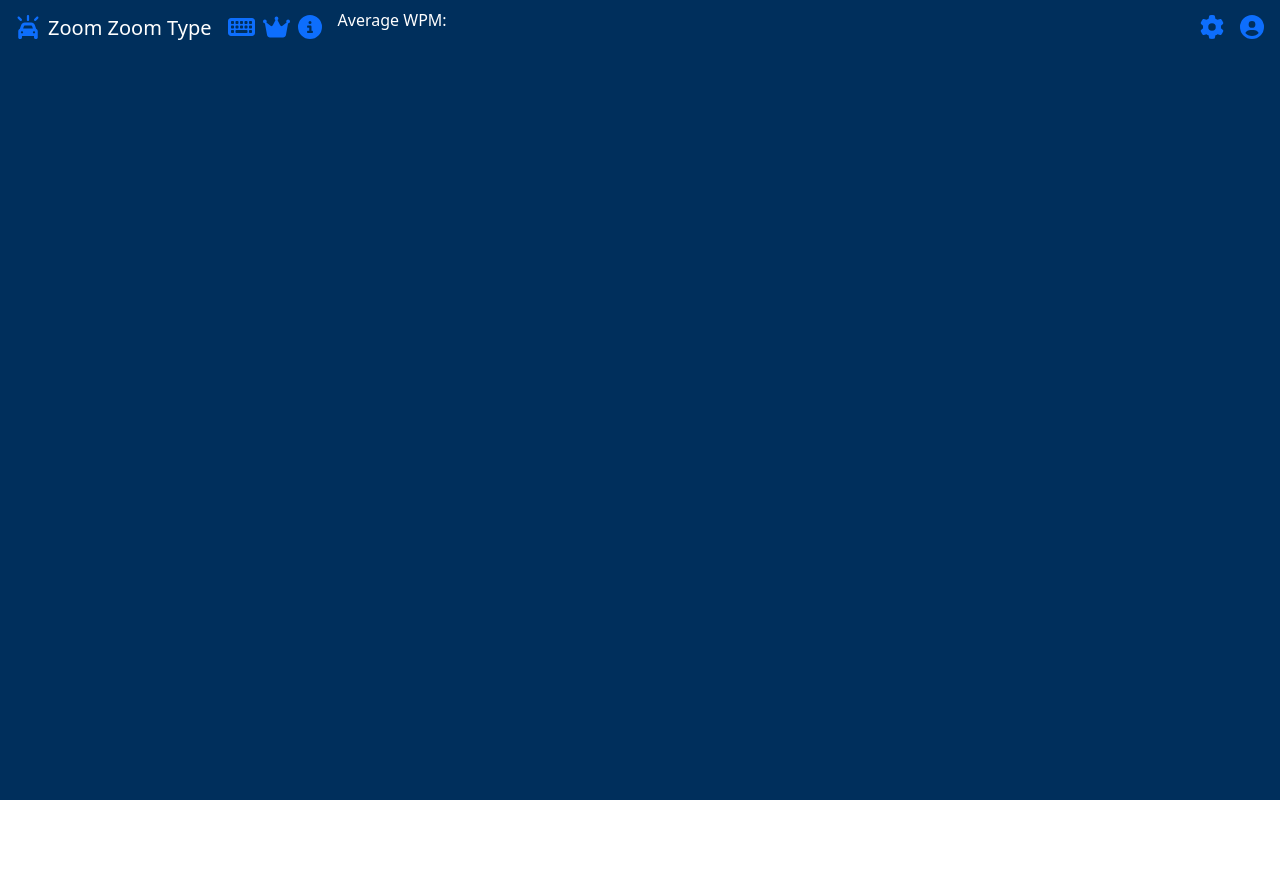
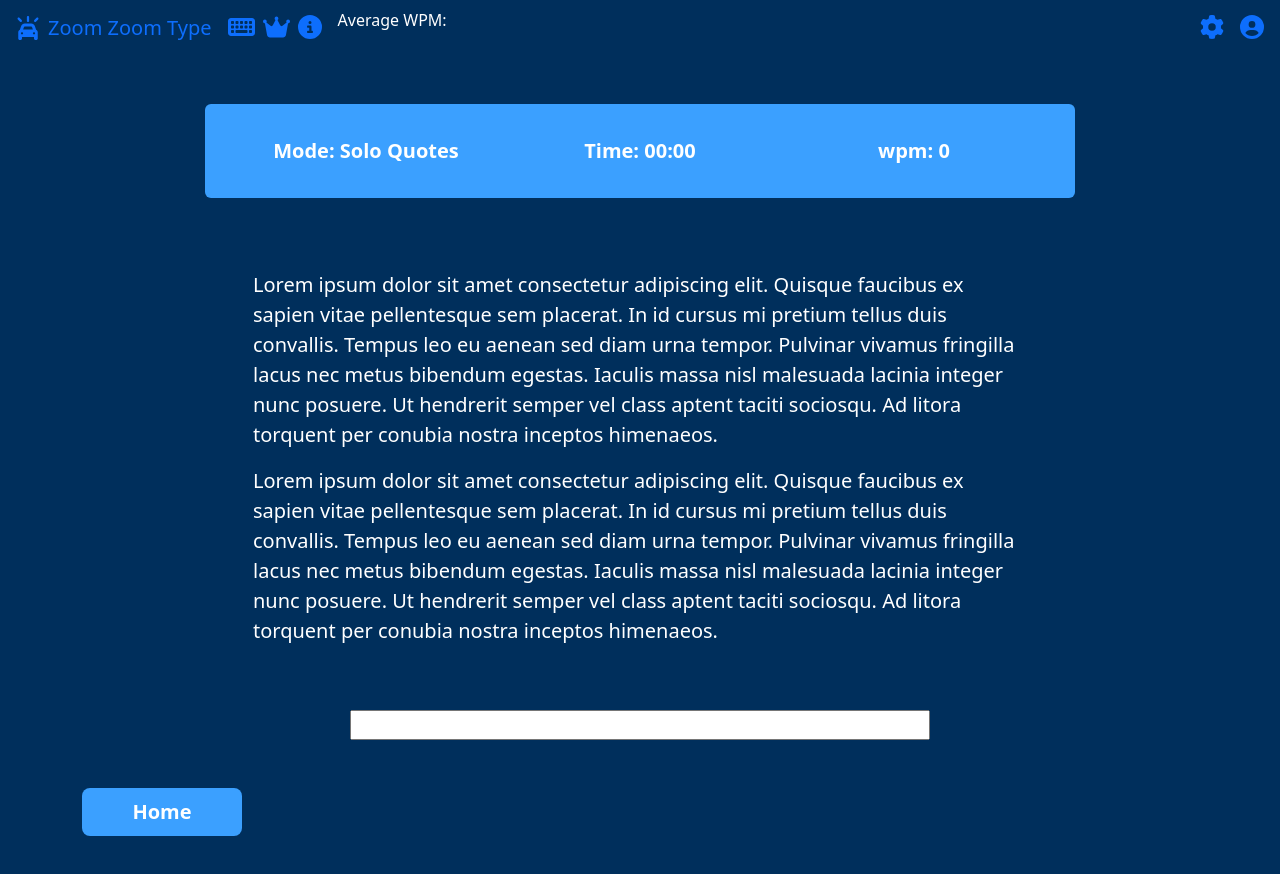
Before and after one commit to eHag-FRU/ZoomZoomType, a React (Vite) app in the folder client/: page /GamePage in a window 1280 px wide. Shown: the top 874 px of the page. Before the commit the page ends 800 px from the top, so only its background shows below. Built offline with nearby package versions, Linux system fonts and the light colour scheme.

Commit message:
started gamepage, modified navbar to use react links, added nav-achor-hover:hover * and custom btn stuff to app.css

```diff
--- a/client/src/App.css
+++ b/client/src/App.css
@@ -27,6 +27,10 @@
 .nav-anchor-visited:visited {color: #fff !important;}
 .nav-anchor-hover:hover {color:#b45f06 !important}
 
+.nav-achor-hover:hover *{
+  color:#b45f06 !important;
+}
+
 .nav-logo:hover,:visited {color: #fff !important;}
 
 .custom-accent-btn{
@@ -39,3 +43,12 @@
 .custom-accent-btn:hover{
   background-color: #cc6e09 !important;
 }
+
+.custom-btn{
+  border: none;
+  width: 160px;
+}
+
+.custom-btn:hover{
+  background-color: #7cc0ff !important;
+}
--- a/client/src/App.jsx
+++ b/client/src/App.jsx
@@ -6,6 +6,7 @@ import NavBar from './components/NavBar.jsx';
 import FaQ from './components/FaQ.jsx';
 import About from './components/About.jsx';
 import ProfilePage from './components/ProfilePage.jsx';
+import GamePage from './components/GamePage.jsx';
 
 
 //Importing Bootstrap
@@ -33,6 +34,7 @@ function App() {
           <Route path='/About' element={<About/>}/>
           <Route path='/FaQ' element={<FaQ/>}/>
           <Route path='/ProfilePage' element={<ProfilePage/>}/>
+          <Route path='/GamePage' element={<GamePage/>}/>
         </Routes>
       </div>
     </div>
--- a/client/src/components/GamePage.jsx
+++ b/client/src/components/GamePage.jsx
@@ -0,0 +1,41 @@
+import React, {useState} from 'react';
+
+
+const GamePage = () => {
+  const [mode, setMode] = useState("Solo Quotes");
+  const [time, setTime] = useState(0);
+  const [wpm, setWpm] = useState(0);
+  const [text, setText] = useState("");
+
+  //got this from chatgpt
+  function formatTime(time){
+    const minutes = Math.floor(time/60);
+    const seconds = time%60;
+    return `${String(minutes).padStart(2,'0')}:${String(seconds).padStart(2,'0')}`;
+  }
+
+
+  return (
+    <div className="container-fluid d-flex flex-column flex-grow-1 align-items-center m-5">
+      <div className="row w-75 rounded p-4 theme-l2 fw-bold mb-4">
+        <div className="col-12 col-lg-4 text-center mt-2 mb-2 fs-5">Mode: {mode}</div>
+        <div className="col-12 col-lg-4 text-center mt-2 mb-2 fs-5">Time: {formatTime(time)}</div>
+        <div className="col-12 col-lg-4 text-center mt-2 mb-2 fs-5">wpm: {wpm}</div>
+      </div>
+      <div className="w-75 p-5 fs-5">
+        <p>
+          Lorem ipsum dolor sit amet consectetur adipiscing elit. Quisque faucibus ex sapien vitae pellentesque sem placerat. In id cursus mi pretium tellus duis convallis. Tempus leo eu aenean sed diam urna tempor. Pulvinar vivamus fringilla lacus nec metus bibendum egestas. Iaculis massa nisl malesuada lacinia integer nunc posuere. Ut hendrerit semper vel class aptent taciti sociosqu. Ad litora torquent per conubia nostra inceptos himenaeos.
+        </p>
+        <p>
+          Lorem ipsum dolor sit amet consectetur adipiscing elit. Quisque faucibus ex sapien vitae pellentesque sem placerat. In id cursus mi pretium tellus duis convallis. Tempus leo eu aenean sed diam urna tempor. Pulvinar vivamus fringilla lacus nec metus bibendum egestas. Iaculis massa nisl malesuada lacinia integer nunc posuere. Ut hendrerit semper vel class aptent taciti sociosqu. Ad litora torquent per conubia nostra inceptos himenaeos.
+        </p>
+      </div>
+      <input className="w-50 m-6"/>
+      <div className="container mt-5">
+        <button className="btn btn-lg custom-btn theme-l2 mb-3 fw-bold">Home</button>
+      </div>
+    </div>
+  )
+}
+
+export default GamePage
--- a/client/src/components/Home.jsx
+++ b/client/src/components/Home.jsx
@@ -1,27 +1,30 @@
 import React from 'react';
+import { useNavigate } from 'react-router-dom';
 import { FontAwesomeIcon } from '@fortawesome/react-fontawesome';
-import { faCar } from '@fortawesome/free-solid-svg-icons';
 
 
 const Home = () => {
+    const navigate = useNavigate();
 
+    function handleClick(page){
+        navigate(page);
+    }
 
     return (
         <div className="container-fluid d-flex flex-column flex-grow-1 justify-content-center align-items-center theme-d5 text-center pb-5">
 
-            <h1 className="border-bottom border-3 d-inline display-3 fw-bold mb-5">
-                <FontAwesomeIcon icon={faCar}/> Zoom Zoom Type
+            <h1 className="border-bottom border-3 d-inline display-2 fw-bold mb-5">
+                <FontAwesomeIcon icon="fa-solid fa-car-on"/> Zoom Zoom Type
             </h1>
-            <p className='align-items-center display-6 mb-5'>
+            <p className='align-items-center fs-2 mb-5'>
                 Hone your typing skills solo or compete against others
             </p>
             <div className="row w-100">
                 <div className="container-fluid d-flex justify-content-between gap-4 w-25">
-                    <button className="btn btn-lg custom-accent-btn mb-3">Play Now</button>
-                    <button className="btn btn-lg custom-accent-btn mb-3">Modes</button>
+                    <button onClick={() => handleClick('GamePage')}className="btn btn-lg custom-accent-btn mb-3 fw-bold">Play Now</button>
+                    <button className="btn btn-lg custom-accent-btn mb-3 fw-bold">Modes</button>
                 </div>
             </div>
-
         </div>
     )
 }
--- a/client/src/components/NavBar.jsx
+++ b/client/src/components/NavBar.jsx
@@ -1,30 +1,30 @@
 import React, { useEffect, useState, useRef } from 'react';
-import { useNavigate, useLocation } from 'react-router-dom';
+import { Link } from 'react-router-dom';
 import {FontAwesomeIcon} from "@fortawesome/react-fontawesome"
 
 
 
 const NavBar = () => {
 
-
     return (
         <div className="theme-d5 text-white px-3 py-2">
             <div className="d-flex flex-column flex-md-row justify-content-between align-items-start align-items-md-center gap-2">
-
                 <div className="d-flex flex-wrap align-items-center gap-2">
-                    <a className='nav-logo' href='/'><FontAwesomeIcon icon="fa-solid fa-car-on" style={{ fontSize: '1.5em' }}/></a>
-                    <h5 className="mb-0 me-2">Zoom Zoom Type</h5>
-                    <a className='nav-anchor-visited nav-anchor-hover' href='/games'><FontAwesomeIcon icon="fa-solid fa-keyboard" style={{ fontSize: '1.5em' }}/></a>
-                    <a className='nav-anchor-visited nav-anchor-hover' href='/leaderBoard'><FontAwesomeIcon icon="fas fa-crown" style={{ fontSize: '1.5em' }}/></a>
-                    <a className='nav-anchor-visited nav-anchor-hover' href='/about'><FontAwesomeIcon icon="fas fa-info-circle" style={{ fontSize: '1.5em' }}/></a>
-                    <span className="ms-2">Average WPM: <strong><p id="highestUserWPM"></p></strong></span>
+                    <Link className='d-flex gap-2 me-2 nav-anchor-visited nav-achor-hover' to='/' style={{textDecoration:'none'}}>
+                        <FontAwesomeIcon icon='fa-solid fa-car-on' style={{ fontSize: '1.5em' }}/>
+                        <h5 className='mb-0'>Zoom Zoom Type</h5>
+                    </Link>
+                    <Link className='nav-anchor-visited nav-anchor-hover' to='/games'><FontAwesomeIcon icon="fa-solid fa-keyboard" style={{ fontSize: '1.5em' }}/></Link>
+                    <Link className='nav-anchor-visited nav-anchor-hover' to='/leaderBoard'><FontAwesomeIcon icon="fas fa-crown" style={{ fontSize: '1.5em' }}/></Link>
+                    <Link className='nav-anchor-visited nav-anchor-hover' to='/about'><FontAwesomeIcon icon="fas fa-info-circle" style={{ fontSize: '1.5em' }}/></Link>
+                    <span className="ms-2 ">Average WPM: <strong><p id="highestUserWPM"></p></strong></span>
                 </div>
 
                 {/* Gap is here */}
 
                 <div className="d-flex align-items-center gap-3 ms-md-3 mt-2 mt-md-0">
-                <a className="" href='/settings'><FontAwesomeIcon icon="fas fa-cog" style={{ fontSize: '1.5em' }}/></a>
-                <a className='' href='/login'><FontAwesomeIcon icon="fas fa-circle-user" style={{ fontSize: '1.5em' }}/></a>
+                    <Link className='nav-anchor-visited nav-anchor-hover' to='/settings'><FontAwesomeIcon icon="fas fa-cog" style={{ fontSize: '1.5em' }}/></Link>
+                    <Link className='nav-anchor-visited nav-anchor-hover' to='/login'><FontAwesomeIcon icon="fas fa-circle-user" style={{ fontSize: '1.5em' }}/></Link>
                 </div>
 
             </div>
```
